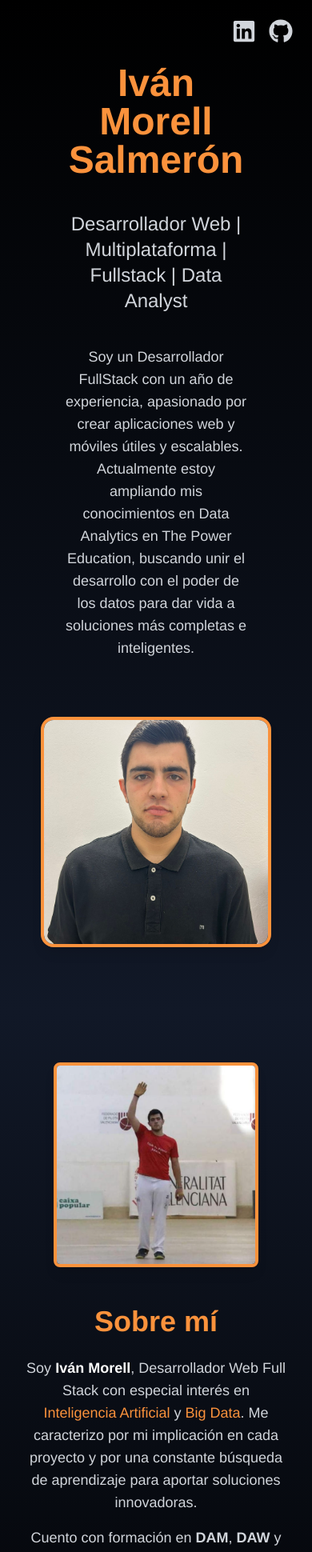
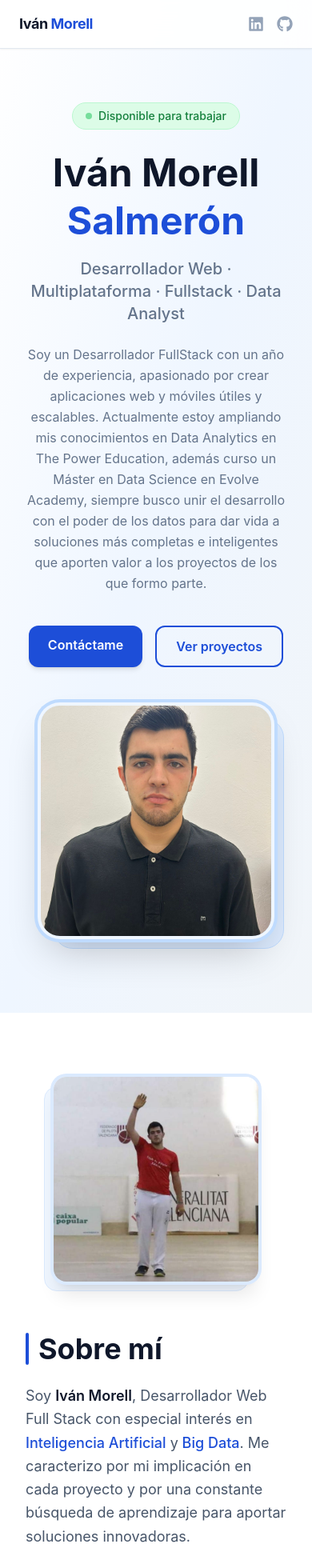
Before and after one commit to Ims2002/my-portfolio, a React (Vite) app: page / in a window 390 px wide. Shown: the top 1940 px of the page at 80% size. Built offline with nearby package versions, Linux system fonts and the light colour scheme.

Commit message:
Lavado de cara porfolio

```diff
--- a/src/App.jsx
+++ b/src/App.jsx
@@ -1,4 +1,5 @@
 import { useEffect } from "react";
+import Navbar from "./components/Navbar";
 import Hero from "./components/Hero";
 import About from "./components/About";
 import Projects from "./components/Projects";
@@ -11,11 +12,13 @@ import Experience from "./components/Experience";
 
 function App() {
   useEffect(() => {
-    AOS.init({ duration: 1000, once: false });
-    AOS.refreshHard(); // fuerza refresco de todos los elementos en el DOM
+    AOS.init({ duration: 800, once: true, easing: "ease-out-cubic" });
+    AOS.refreshHard();
   }, []);
 
   return (
+    <>
+      <Navbar />
       <main>
         <Hero />
         <About />
@@ -24,6 +27,7 @@ function App() {
         <Projects />
         <Contact />
       </main>
+    </>
   );
 }
 
--- a/src/components/About.jsx
+++ b/src/components/About.jsx
@@ -2,41 +2,50 @@ export default function About() {
   return (
     <section
       id="about"
-      className="min-h-screen flex flex-col md:flex-row justify-center items-center bg-gradient-to-t to-gray-900 from-black text-white px-8 py-16 gap-12"
+      className="min-h-screen flex flex-col md:flex-row justify-center items-center bg-white px-8 md:px-20 py-20 gap-16"
     >
       {/* Marco con imagen */}
-      <div className="w-64 h-64 border-4 border-orange-400 rounded-lg flex items-center justify-center overflow-hidden shadow-lg" data-aos="fade-down">
+      <div className="relative flex-shrink-0" data-aos="fade-right">
+        <div className="w-64 h-64 rounded-2xl overflow-hidden shadow-xl ring-4 ring-blue-100">
           <img
-          src="./img/PLT.png" // cambia por la ruta real de tu imagen
+            src="./img/PLT.png"
             alt="Sobre mí"
             className="w-full h-full object-cover"
           />
         </div>
+        <div className="absolute -bottom-3 -left-3 w-64 h-64 bg-blue-50 rounded-2xl -z-10 border border-blue-100"></div>
+      </div>
 
       {/* Texto */}
-      <div className="max-w-2xl text-center md:text-left">
-        <h2 className="text-4xl font-bold mb-6 text-orange-400" data-aos="fade-down">Sobre mí</h2>
+      <div className="max-w-2xl">
+        <div className="flex items-center gap-3 mb-6" data-aos="fade-left">
+          <div className="w-1 h-10 bg-blue-700 rounded-full"></div>
+          <h2 className="text-4xl font-bold text-slate-900">Sobre mí</h2>
+        </div>
 
-        <p className="text-lg text-gray-300 mb-4" data-aos="fade-down">
-          Soy <span className="font-semibold text-white">Iván Morell</span>,
+        <p className="text-lg text-slate-600 mb-5 leading-relaxed" data-aos="fade-up">
+          Soy <span className="font-semibold text-slate-900">Iván Morell</span>,
           Desarrollador Web Full Stack con especial interés en
-          <span className="text-orange-400"> Inteligencia Artificial</span> y
-          <span className="text-orange-400"> Big Data</span>. Me caracterizo por
+          <span className="text-blue-700 font-medium"> Inteligencia Artificial</span> y
+          <span className="text-blue-700 font-medium"> Big Data</span>. Me caracterizo por
           mi implicación en cada proyecto y por una constante búsqueda de aprendizaje
           para aportar soluciones innovadoras.
         </p>
 
-        <p className="text-lg text-gray-300 mb-4" data-aos="fade-down">
-          Cuento con formación en <span className="font-semibold">DAM</span>,
-          <span className="font-semibold"> DAW</span> y una especialización en
-          <span className="font-semibold"> IA y Big Data</span>, además de experiencia
+        <p className="text-lg text-slate-600 mb-6 leading-relaxed" data-aos="fade-up">
+          Cuento con formación en <span className="font-semibold text-slate-800">DAM</span>,
+          <span className="font-semibold text-slate-800"> DAW</span> y una especialización en
+          <span className="font-semibold text-slate-800"> IA y Big Data</span>, además de experiencia
           profesional en el desarrollo de un CRM con Quasar y en el
           Ayuntamiento de El Poble Nou de Benitatxell desarrollando aplicaciones móviles.
         </p>
-        <p className="text-lg text-gray-300 italic" data-aos="fade-down">
+
+        <blockquote className="border-l-4 border-blue-600 pl-5 py-3 bg-blue-50 rounded-r-xl" data-aos="fade-up">
+          <p className="text-slate-500 italic text-sm mb-1">
             Mi objetivo es seguir creciendo en el sector tecnológico y afrontar nuevos retos, siempre con la convicción de que:
-          <span className="block mt-2 text-orange-400 font-semibold">“El mundo es cómo lo programamos.”</span>
           </p>
+          <p className="text-blue-800 font-semibold text-lg">"El mundo es cómo lo programamos."</p>
+        </blockquote>
       </div>
     </section>
   );
--- a/src/components/Experience.jsx
+++ b/src/components/Experience.jsx
@@ -41,36 +41,32 @@ export default function Experience() {
   return (
     <section
       id="experience"
-      className="min-h-screen bg-gradient-to-b from-black via-gray-900 to-black text-white px-8 py-16"
+      className="min-h-screen bg-slate-50 px-8 md:px-20 py-20"
     >
-      <h2
-        className="text-4xl font-bold mb-12 text-orange-400 flex justify-center items-center"
-        data-aos="flip-up"
-      >
-        Experiencia
-      </h2>
+      <div className="flex items-center gap-3 mb-14 justify-center" data-aos="flip-up">
+        <div className="w-1 h-10 bg-blue-700 rounded-full"></div>
+        <h2 className="text-4xl font-bold text-slate-900">Experiencia</h2>
+      </div>
 
-      <div className="grid grid-cols-1 md:grid-cols-2 gap-10 justify-items-center">
+      <div className="grid grid-cols-1 md:grid-cols-2 gap-6 max-w-5xl mx-auto">
         {experiences.map((exp, index) => (
           <div
             key={index}
-            className="group relative border-2 border-orange-400 rounded-lg p-6 flex flex-col items-center hover:scale-105 transition-transform duration-300 bg-black max-w-sm w-full"
-            data-aos="fade-down"
+            className="bg-white rounded-2xl p-6 shadow-sm border border-slate-200 hover:shadow-md hover:border-blue-200 hover:-translate-y-1 transition-all duration-300 flex flex-col"
+            data-aos="fade-up"
           >
-            {/* Texto */}
-            <h3 className="text-xl font-bold text-orange-400 mb-1 text-center">
-              {exp.title}
-            </h3>
-            <p className="text-gray-300 font-semibold text-center mb-1">
-              {exp.company} · {exp.type}
+            <div className="flex items-start justify-between mb-3 gap-2">
+              <h3 className="text-lg font-bold text-slate-900 leading-tight">{exp.title}</h3>
+              <span className="text-xs font-medium bg-blue-100 text-blue-700 px-2.5 py-1 rounded-full whitespace-nowrap flex-shrink-0">
+                {exp.type}
+              </span>
+            </div>
+            <p className="text-blue-700 font-semibold mb-1 text-sm">{exp.company}</p>
+            <p className="text-slate-400 text-xs mb-0.5">{exp.period}</p>
+            <p className="text-slate-400 text-xs mb-4">{exp.location}</p>
+            <p className="text-slate-600 text-sm leading-relaxed mt-auto pt-3 border-t border-slate-100">
+              {exp.description}
             </p>
-            <p className="text-gray-400 text-sm text-center mb-2">
-              {exp.period}
-            </p>
-            <p className="text-gray-400 text-sm text-center mb-4">
-              {exp.location}
-            </p>
-            <p className="text-gray-300 text-center">{exp.description}</p>
           </div>
         ))}
       </div>
--- a/src/components/Hero.jsx
+++ b/src/components/Hero.jsx
@@ -1,55 +1,61 @@
-import { FaLinkedin, FaGithub } from "react-icons/fa";
-
 export default function Hero() {
   return (
     <section
       id="hero"
-      className="relative min-h-screen flex flex-col md:flex-row justify-center items-center text-center md:text-left bg-gradient-to-t from-gray-900 to-black text-white px-20 py-20"
+      className="relative min-h-screen flex flex-col md:flex-row justify-center items-center bg-gradient-to-br from-white via-blue-50 to-slate-100 px-8 md:px-20 py-24 pt-32 gap-12"
     >
-      {/* Iconos arriba derecha */}
-      <div className="absolute top-6 right-6 flex space-x-4" data-aos="fade-up">
+      {/* Columna izquierda: texto */}
+      <div className="flex-1 flex flex-col justify-center items-center md:items-start text-center md:text-left" data-aos="fade-right">
+        <span className="inline-flex items-center gap-2 bg-green-100 text-green-700 text-sm font-medium px-4 py-1.5 rounded-full mb-6 border border-green-200">
+          <span className="w-2 h-2 bg-green-500 rounded-full animate-pulse"></span>
+          Disponible para trabajar
+        </span>
+
+        <h1 className="text-5xl md:text-6xl font-bold mb-4 text-slate-900 leading-tight">
+          Iván Morell<br />
+          <span className="text-blue-700">Salmerón</span>
+        </h1>
+
+        <p className="text-xl text-slate-500 mb-6 font-medium">
+          Desarrollador Web · Multiplataforma · Fullstack · Data Analyst
+        </p>
+
+        <p className="text-base text-slate-500 mb-10 max-w-lg leading-relaxed">
+          Soy un Desarrollador FullStack con un año de experiencia, apasionado por crear aplicaciones web y móviles
+          útiles y escalables. Actualmente estoy ampliando mis conocimientos en Data Analytics en The Power
+          Education, además curso un Máster en Data Science en Evolve Academy,
+          siempre busco unir el desarrollo con el poder de los datos para dar vida a soluciones más completas e inteligentes
+          que aporten valor a los proyectos de los que formo parte.
+        </p>
+
+        <div className="flex gap-4 flex-wrap justify-center md:justify-start">
           <a
-          href="https://www.linkedin.com/in/ivan-morell-salmeron-b76073245/"
-          target="_blank"
-          rel="noopener noreferrer"
-          className="text-gray-300 hover:text-blue-500 text-3xl transition-colors"
+            href="#contact"
+            className="px-6 py-3 bg-blue-700 hover:bg-blue-800 text-white font-semibold rounded-xl shadow-md transition-all duration-200 hover:shadow-lg hover:-translate-y-0.5"
           >
-          <FaLinkedin />
+            Contáctame
           </a>
           <a
-          href="https://github.com/Ims2002"
-          target="_blank"
-          rel="noopener noreferrer"
-          className="text-gray-300 hover:text-purple-500 text-3xl transition-colors"
+            href="#projects"
+            className="px-6 py-3 border-2 border-blue-700 text-blue-700 hover:bg-blue-50 font-semibold rounded-xl transition-all duration-200 hover:-translate-y-0.5"
           >
-          <FaGithub />
+            Ver proyectos
           </a>
         </div>
-
-      {/* Columna izquierda: texto */}
-      <div className="flex-1 flex flex-col justify-center items-center text-center" data-aos="fade-right">
-        <h1 className="text-5xl font-bold mb-10">
-          <span className="text-orange-400">Iván Morell Salmerón</span>
-        </h1>
-        <p className="text-2xl text-gray-300 mb-10">
-          Desarrollador Web | Multiplataforma | Fullstack | Data Analyst
-        </p>
-        <p className="text-lg text-center text-gray-300 mb-10">
-          Soy un Desarrollador FullStack con un año de experiencia, apasionado por crear aplicaciones web y móviles
-          útiles y escalables. Actualmente estoy ampliando mis conocimientos en Data Analytics en The Power
-          Education, buscando unir el desarrollo con el poder de los datos para dar vida a soluciones más completas e inteligentes.
-        </p>
       </div>
 
-      {/* Columna derecha: marco para la foto */}
-      <div className="flex-1 flex justify-center items-center mt-8 md:mt-0" data-aos="zoom-in">
-        <div className="w-72 h-72 border-4 border-orange-400 rounded-2xl shadow-lg overflow-hidden">
+      {/* Columna derecha: foto */}
+      <div className="flex-1 flex justify-center items-center" data-aos="zoom-in">
+        <div className="relative">
+          <div className="w-72 h-72 rounded-3xl overflow-hidden shadow-2xl ring-4 ring-blue-200 ring-offset-4 ring-offset-blue-50">
             <img
               src="./img/PL.jpeg"
               alt="Iván Morell"
               className="w-full h-full object-cover"
             />
           </div>
+          <div className="absolute -bottom-4 -right-4 w-72 h-72 bg-blue-100 rounded-3xl -z-10 border border-blue-200"></div>
+        </div>
       </div>
     </section>
   );
--- /dev/null
+++ b/src/components/Navbar.jsx
@@ -0,0 +1,38 @@
+import { FaLinkedin, FaGithub } from "react-icons/fa";
+
+export default function Navbar() {
+  return (
+    <nav className="fixed top-0 left-0 right-0 z-50 bg-white/90 backdrop-blur-md border-b border-slate-200 shadow-sm">
+      <div className="max-w-6xl mx-auto px-6 py-4 flex justify-between items-center">
+        <span className="font-bold text-slate-900 text-lg tracking-tight">
+          Iván <span className="text-blue-700">Morell</span>
+        </span>
+        <div className="hidden md:flex gap-8 text-sm font-medium text-slate-500">
+          <a href="#about" className="hover:text-blue-700 transition-colors">Sobre mí</a>
+          <a href="#experience" className="hover:text-blue-700 transition-colors">Experiencia</a>
+          <a href="#techs" className="hover:text-blue-700 transition-colors">Tecnologías</a>
+          <a href="#projects" className="hover:text-blue-700 transition-colors">Proyectos</a>
+          <a href="#contact" className="hover:text-blue-700 transition-colors">Contacto</a>
+        </div>
+        <div className="flex gap-4 items-center">
+          <a
+            href="https://www.linkedin.com/in/ivan-morell-salmeron-b76073245/"
+            target="_blank"
+            rel="noopener noreferrer"
+            className="text-slate-400 hover:text-blue-700 text-xl transition-colors"
+          >
+            <FaLinkedin />
+          </a>
+          <a
+            href="https://github.com/Ims2002"
+            target="_blank"
+            rel="noopener noreferrer"
+            className="text-slate-400 hover:text-slate-900 text-xl transition-colors"
+          >
+            <FaGithub />
+          </a>
+        </div>
+      </div>
+    </nav>
+  );
+}
--- a/src/components/Projects.jsx
+++ b/src/components/Projects.jsx
@@ -1,84 +1,120 @@
+const projects = [
+  {
+    img: "./img/PH.png",
+    alt: "Pet Hotel",
+    title: "Pet Hotel",
+    tags: ["Laravel", "IA", "En producción"],
+    description:
+      "Página Web desarrollada en Laravel que cuenta con un servicio de IA para predecir razas de perros, esta ya en producción.",
+    link: "https://pethotelp9.com/",
+    linkText: "Ver en vivo →",
+    live: true,
+  },
+  {
+    img: "./img/MH.png",
+    alt: "Movie Hub",
+    title: "Movie Hub",
+    tags: ["Laravel", "Docker", "IMDB API"],
+    description:
+      "Proyecto personal de Laravel y Docker que hace uso de la API de IMDB para crear un foro en el que revisar, compartir y guardar las películas que más nos gusten.",
+    link: "https://github.com/Ims2002/movie-hub",
+    linkText: "Ver en GitHub →",
+  },
+  {
+    img: "./img/CVP.png",
+    alt: "CV Projects",
+    title: "CV Projects",
+    tags: ["Computer Vision", "Python"],
+    description:
+      "Repositorio que contiene varios proyectos hechos con Computer Vision.",
+    link: "https://github.com/Ims2002/CVProjects",
+    linkText: "Ver en GitHub →",
+  },
+  {
+    img: "./img/RM.jpg",
+    alt: "Rally Models",
+    title: "Rally Models",
+    tags: ["Spring", "Hibernate", "Thymeleaf"],
+    description:
+      "Esquema de una página web de gestión de maquetas 1:16 de coches de Rally con Spring, Maven, Thymeleaf y Hibernate.",
+    link: "https://github.com/Ims2002/RallyModels",
+    linkText: "Ver en GitHub →",
+  },
+  {
+    img: "./img/LA.png",
+    alt: "List All",
+    title: "List All",
+    tags: ["Capacitor", "Quasar", "Android"],
+    description:
+      "Aplicación móvil creada con Capacitor, Quasar y AS para crear listados personalizados (se sigue desarrollando).",
+    link: "https://github.com/Ims2002/ListAll",
+    linkText: "Ver en GitHub →",
+  },
+  {
+    img: "./img/CA.jpeg",
+    alt: "Clio's Adventure",
+    title: "Clio's Adventure",
+    tags: ["Unity", "C#", "2D"],
+    description:
+      "Videojuego plataformas 2D desarrollado en C# en Unity como proyecto de desarrollo de DAM.",
+    link: "https://github.com/Ims2002/Clio-s-Adventure",
+    linkText: "Ver en GitHub →",
+  },
+];
+
 export default function Projects() {
   return (
     <section
       id="projects"
-      className="min-h-screen bg-gradient-to-b from-black to-gray-900 text-white px-8 py-16"
+      className="min-h-screen bg-slate-50 px-8 md:px-20 py-20"
     >
-      <h2 className="text-4xl font-bold text-center mb-12 text-orange-400">
-        Proyectos
-      </h2>
-      <div className="grid md:grid-cols-2 lg:grid-cols-3 gap-8">
-        {/* Proyecto 1 */}
-        <div className="bg-gray-900 rounded-2xl shadow-md p-6 hover:shadow-lg transition">
-          <img
-            src="./img/PH.png"
-            alt="Pet Hotel"
-            className="w-full h-48 object-cover rounded-xl mb-4"
-          />
-          <h3 className="text-2xl font-semibold mb-3 text-orange-300">Pet Hotel</h3>
-          <p className="text-gray-400 mb-4">Página Web desarrollada en Laravel que cuenta con un servicio de IA para predecir razas de perros, esta ya en producción.</p>
-          <a href="https://pethotelp9.com/" target="_blank" className="text-orange-400 hover:underline">Ver más →</a>
+      <div className="flex items-center gap-3 mb-14 justify-center" data-aos="flip-up">
+        <div className="w-1 h-10 bg-blue-700 rounded-full"></div>
+        <h2 className="text-4xl font-bold text-slate-900">Proyectos</h2>
       </div>
 
-        {/* Proyecto 2 */}
-        <div className="bg-gray-900 rounded-2xl shadow-md p-6 hover:shadow-lg transition">
+      <div className="grid md:grid-cols-2 lg:grid-cols-3 gap-6 max-w-6xl mx-auto">
+        {projects.map((project) => (
+          <div
+            key={project.title}
+            className="bg-white rounded-2xl overflow-hidden shadow-sm border border-slate-200 hover:shadow-lg hover:-translate-y-1 transition-all duration-300 flex flex-col"
+            data-aos="fade-up"
+          >
+            <div className="h-48 overflow-hidden">
               <img
-            src="./img/MH.png"
-            alt="Movie Hub 2"
-            className="w-full h-48 object-cover rounded-xl mb-4"
+                src={project.img}
+                alt={project.alt}
+                className="w-full h-full object-cover hover:scale-105 transition-transform duration-500"
               />
-          <h3 className="text-2xl font-semibold mb-3 text-orange-300">Movie Hub</h3>
-          <p className="text-gray-400 mb-4">Proyecto personal de Laravel y Docker que hace uso de la API de IMDB para crear un foro en el que revisar, compartir y guardar las películas que más nos gusten.</p>
-          <a href="https://github.com/Ims2002/movie-hub" target="_blank" className="text-orange-400 hover:underline">Ver más →</a>
             </div>
-
-        {/* Proyecto 3 */}
-        <div className="bg-gray-900 rounded-2xl shadow-md p-6 hover:shadow-lg transition">
-          <img
-            src="./img/CVP.png"
-            alt="CV Projects"
-            className="w-full h-48 object-cover rounded-xl mb-4"
-          />
-          <h3 className="text-2xl font-semibold mb-3 text-orange-300">CV Projects</h3>
-          <p className="text-gray-400 mb-4">Repositorio que contiene varios proyectos hechos con Computer Vision.</p>
-          <a href="https://github.com/Ims2002/CVProjects" target="_blank" className="text-orange-400 hover:underline">Ver más →</a>
+            <div className="p-5 flex flex-col flex-1">
+              <div className="flex flex-wrap gap-1.5 mb-3">
+                {project.tags.map((tag) => (
+                  <span
+                    key={tag}
+                    className={`text-xs font-medium px-2 py-0.5 rounded-full ${
+                      tag === "En producción"
+                        ? "bg-green-100 text-green-700 border border-green-200"
+                        : "bg-blue-50 text-blue-700 border border-blue-100"
+                    }`}
+                  >
+                    {tag}
+                  </span>
+                ))}
               </div>
-
-        {/* Proyecto 4 */}
-        <div className="bg-gray-900 rounded-2xl shadow-md p-6 hover:shadow-lg transition">
-          <img
-            src="./img/RM.jpg"
-            alt="Rally Models"
-            className="w-full h-48 object-cover rounded-xl mb-4"
-          />
-          <h3 className="text-2xl font-semibold mb-3 text-orange-300">Rally Models</h3>
-          <p className="text-gray-400 mb-4">Esquema de una página web de gestión de maquetas 1:16 de coches de Rally con Spring, Maven, Thymeleaf y Hibernate.</p>
-          <a href="https://github.com/Ims2002/RallyModels" target="_blank" className="text-orange-400 hover:underline">Ver más →</a>
+              <h3 className="text-lg font-bold text-slate-900 mb-2">{project.title}</h3>
+              <p className="text-slate-500 text-sm mb-4 leading-relaxed flex-1">{project.description}</p>
+              <a
+                href={project.link}
+                target="_blank"
+                rel="noopener noreferrer"
+                className="text-blue-700 hover:text-blue-900 font-semibold text-sm transition-colors"
+              >
+                {project.linkText}
+              </a>
             </div>
-
-        {/* Proyecto 5 */}
-        <div className="bg-gray-900 rounded-2xl shadow-md p-6 hover:shadow-lg transition">
-          <img
-            src="./img/LA.png"
-            alt="List All"
-            className="w-full h-48 object-cover rounded-xl mb-4"
-          />
-          <h3 className="text-2xl font-semibold mb-3 text-orange-300">List All</h3>
-          <p className="text-gray-400 mb-4">Aplicación móvil creada con Capacitor, Quasar y AS para crear listados personalizados (se sigue desarrollando).</p>
-          <a href="https://github.com/Ims2002/ListAll" target="_blank" className="text-orange-400 hover:underline">Ver más →</a>
           </div>
-
-        {/* Proyecto 6 */}
-        <div className="bg-gray-900 rounded-2xl shadow-md p-6 hover:shadow-lg transition">
-          <img
-            src="./img/CA.jpeg"
-            alt="Clio-s Adventure"
-            className="w-full h-48 object-cover rounded-xl mb-4"
-          />
-          <h3 className="text-2xl font-semibold mb-3 text-orange-300">Clio-s Adventure</h3>
-          <p className="text-gray-400 mb-4">Videojuego plataformas 2D desarrollado en C# en Unity como proyecto de desarrollo de DAM.</p>
-          <a href="https://github.com/Ims2002/Clio-s-Adventure" target="_blank" className="text-orange-400 hover:underline">Ver más →</a>
-        </div>
+        ))}
       </div>
     </section>
   );
--- a/src/index.css
+++ b/src/index.css
@@ -1,3 +1,7 @@
 @tailwind base;
 @tailwind components;
 @tailwind utilities;
+
+html {
+  scroll-behavior: smooth;
+}
--- a/tailwind.config.js
+++ b/tailwind.config.js
@@ -4,25 +4,21 @@ export default {
   theme: {
     extend: {
       colors: {
-        background: "#1a1a1d", // gris casi negro
-        surface: "#2a2a2d", // gris oscuro para tarjetas/sections
-        accent: {
-          light: "#3b82f6", // azul claro
-          DEFAULT: "#2563eb", // azul medio
-          dark: "#1e40af", // azul oscuro
-        },
-        purpleAccent: {
-          light: "#a855f7", // púrpura claro
-          DEFAULT: "#9333ea", // púrpura medio
-          dark: "#6b21a8", // púrpura oscuro
+        background: "#f0f4ff",
+        surface: "#ffffff",
+        navy: {
+          DEFAULT: "#0f172a",
+          light: "#1e3a5f",
+          medium: "#1e40af",
         },
         text: {
-          primary: "#f1f1f1", // casi blanco
-          secondary: "#a1a1aa", // gris claro
+          primary: "#0f172a",
+          secondary: "#475569",
+          muted: "#94a3b8",
         },
       },
       fontFamily: {
-        sans: ["Helvetica", "Arial", "sans-serif"],
+        sans: ["Inter", "Helvetica", "Arial", "sans-serif"],
       },
     },
   },
```
Also changed, not shown: src/components/Contact.jsx (+27 -24 lines), src/components/Techs.jsx (+33 -108 lines). Lines whose indentation alone changed are shown as unchanged.
